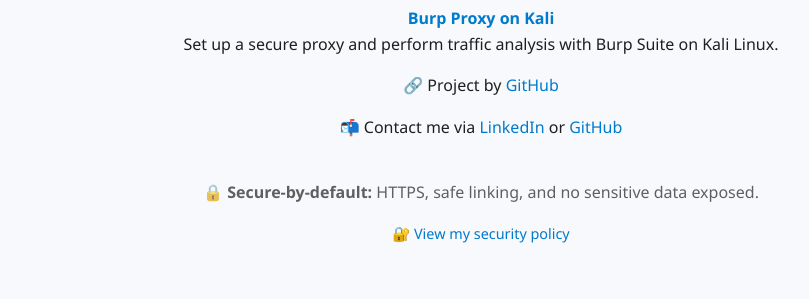
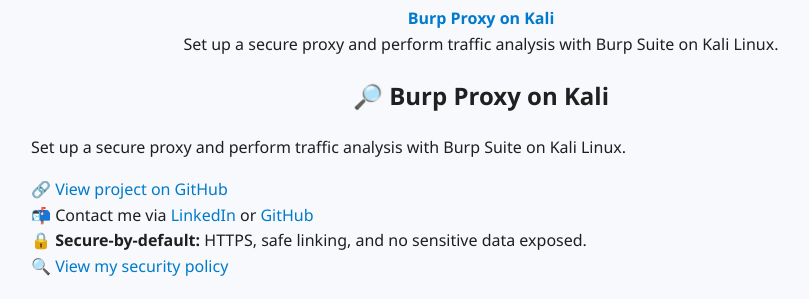
Before and after one commit to virg736/virg736.github.io, a Jekyll site: the page built from index.md, in a window 1280 px wide and 900 px high, scrolled down 2076 px, cut to the strip 601-900 px from the top of the window. Shown: the whole strip, without its empty margins (159-968 px from the left). Built offline with Jekyll 4.4.1, drawn with Linux system fonts in a browser that asks for light colours.

Commit message:
Update index.md

```diff
--- a/index.md
+++ b/index.md
@@ -123,30 +123,19 @@
 Set up a secure proxy and perform traffic analysis with Burp Suite on Kali Linux.
 </p>
 
-<p align="center">
-🔗 Project by
-<a href="https://github.com/virg736" target="_blank" rel="noopener noreferrer">GitHub</a>
+<section class="project">
+<h2>🔎 Burp Proxy on Kali</h2>
+<p>
+Set up a secure proxy and perform traffic analysis with Burp Suite on Kali Linux.
 </p>
 
+<div class="project-links">
+🔗 <a href="https://github.com/virg736/burp-kali" target="_blank" rel="noopener noreferrer">View project on GitHub</a><br>
+📬 Contact me via <a href="https://www.linkedin.com/in/tonprofil" target="_blank">LinkedIn</a> or <a href="https://github.com/virg736" target="_blank">GitHub</a>
+</div>
 
-
-
-<p align="center">
-📬 Contact me via
-<a href="https://fr.linkedin.com/in/virginie-lechene-fr" target="_blank" rel="noopener noreferrer">LinkedIn</a> or
-<a href="https://github.com/virg736" target="_blank" rel="noopener noreferrer">GitHub</a><br>
-
-
-
-
-
-<!-- Footer sécurisé -->
-<p style="text-align: center; opacity: 0.7; margin-top: 40px;">
-<strong>🔒 Secure-by-default:</strong> HTTPS, safe linking, and no sensitive data exposed.
-</p>
-
-<p style="text-align: center; font-size: 0.9em;">
-<a href="https://github.com/virg736/virg736.github.io/blob/main/SECURITY.md" target="_blank" rel="noopener noreferrer">
-🔐 View my security policy
-</a>
-</p>
+<div class="project-note">
+🔒 <strong>Secure-by-default:</strong> HTTPS, safe linking, and no sensitive data exposed.<br>
+🔍 <a href="/SECURITY.md">View my security policy</a>
+</div>
+</section>
```
